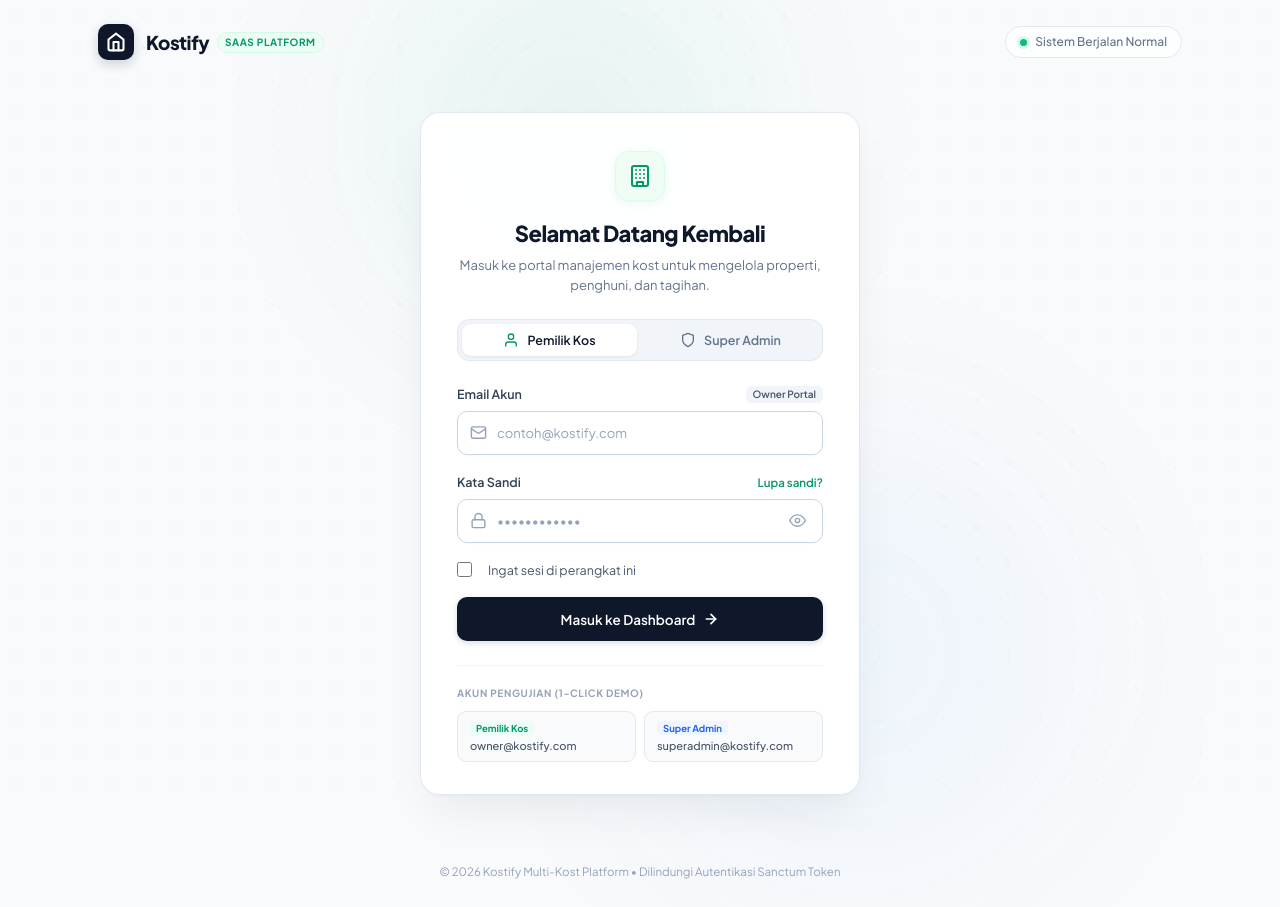
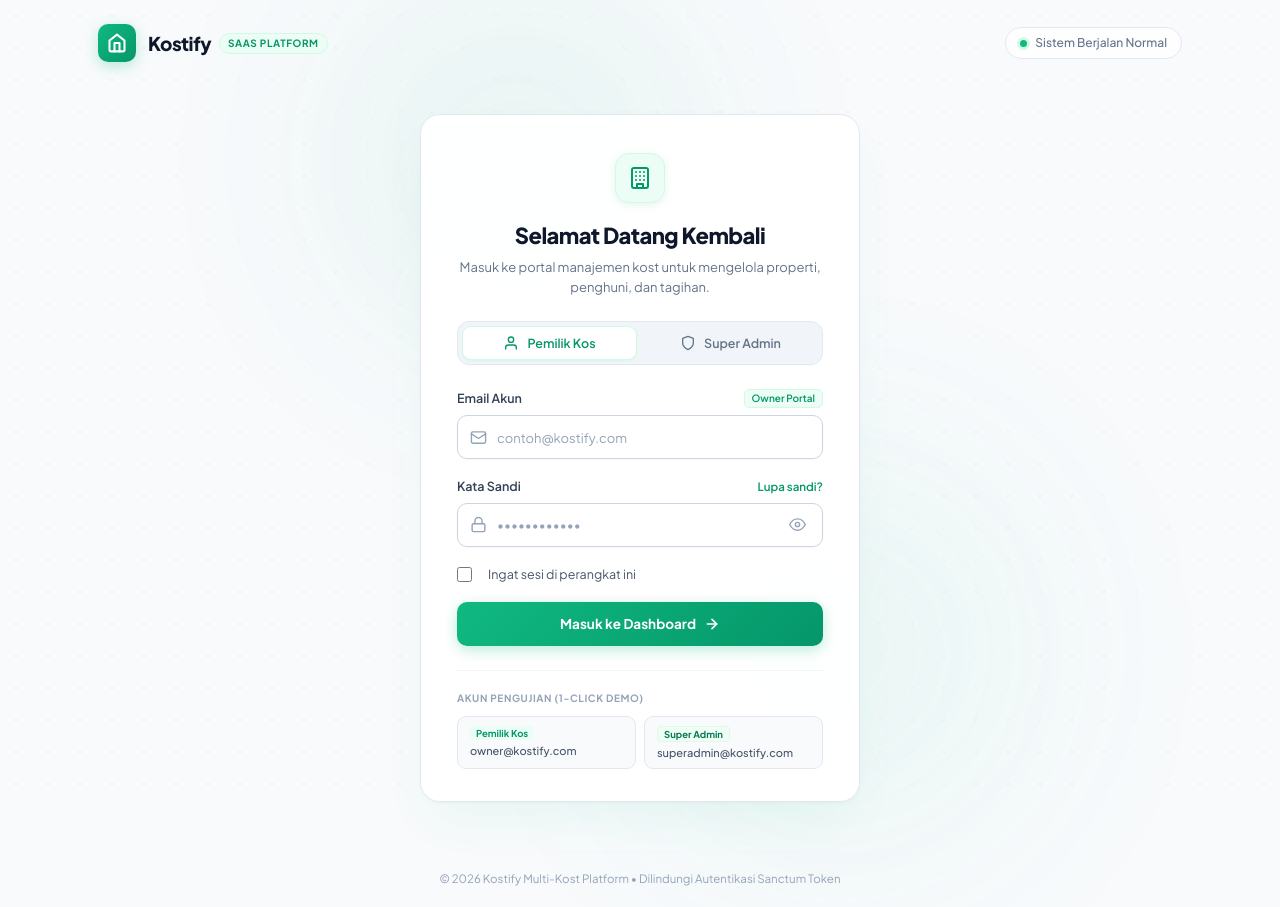
Before and after one commit to dxtnd/kostify, a React (Vite) app in the folder kostify-frontend/: page / in a window 1280 px wide. Built offline with nearby package versions, Linux system fonts and the light colour scheme.

Commit message:
style: harmonize palette to pure soft green, remove clashing dark blocks

```diff
--- a/kostify-frontend/src/components/owner/OwnerLayout.css
+++ b/kostify-frontend/src/components/owner/OwnerLayout.css
@@ -1,5 +1,5 @@
 /* =========================================================
-   KOSTIFY OWNER LAYOUT — CLEAN SAAS AESTHETIC
+   KOSTIFY OWNER LAYOUT — CLEAN SOFT GREEN SAAS
 ========================================================= */
 
 .owner-layout {
@@ -42,15 +42,15 @@
 }
 
 .owner-logo-mark {
-  width: 34px;
-  height: 34px;
+  width: 36px;
+  height: 36px;
   display: flex;
   align-items: center;
   justify-content: center;
   border-radius: 9px;
-  background: #0f172a;
+  background: linear-gradient(135deg, #10b981 0%, #059669 100%);
   color: #ffffff;
-  box-shadow: 0 2px 6px rgba(15, 23, 42, 0.15);
+  box-shadow: 0 3px 10px rgba(16, 185, 129, 0.25);
 }
 
 .owner-logo-text strong {
@@ -90,12 +90,11 @@
   align-items: center;
   justify-content: center;
   border-radius: 8px;
-  background: #ffffff;
-  color: #0f172a;
+  background: #ecfdf5;
+  color: #059669;
   font-size: 13px;
   font-weight: 700;
-  border: 1px solid #e2e8f0;
-  box-shadow: 0 1px 2px rgba(16, 24, 40, 0.04);
+  border: 1px solid #d1fae5;
 }
 
 .owner-meta {
@@ -147,7 +146,7 @@
 .property-tag {
   font-size: 9.5px;
   font-weight: 700;
-  color: #94a3b8;
+  color: #059669;
   letter-spacing: 0.06em;
 }
 
@@ -158,17 +157,19 @@
   border: 1px solid #e2e8f0;
   border-radius: 7px;
   padding: 0 8px;
+  transition: all 0.15s ease;
 }
 
 .property-select-wrapper:focus-within {
-  border-color: #0f172a;
+  border-color: #10b981;
   background: #ffffff;
+  box-shadow: 0 0 0 2px rgba(16, 185, 129, 0.12);
 }
 
 .property-icon {
   display: flex;
   align-items: center;
-  color: #64748b;
+  color: #059669;
   margin-right: 6px;
 }
 
@@ -191,10 +192,10 @@
   gap: 4px;
   margin-top: 5px;
   font-size: 10.5px;
-  color: #94a3b8;
+  color: #64748b;
 }
 
-/* NAVIGATION */
+/* NAVIGATION (SOFT GREEN ACTIVE) */
 .nav-group-label {
   padding: 0 8px;
   margin: 12px 0 6px;
@@ -215,7 +216,7 @@
   gap: 10px;
   padding: 8px 10px;
   margin-bottom: 2px;
-  border: none;
+  border: 1px solid transparent;
   border-radius: 8px;
   background: transparent;
   color: #475569;
@@ -229,14 +230,15 @@
 
 .nav-item-btn:hover {
   background: #f1f5f9;
-  color: #0f172a;
+  color: #059669;
 }
 
 .nav-item-btn.active {
-  background: #0f172a;
-  color: #ffffff;
+  background: #ecfdf5;
+  color: #047857;
+  border-color: #bbf7d0;
   font-weight: 600;
-  box-shadow: 0 1px 3px rgba(15, 23, 42, 0.15);
+  box-shadow: 0 1px 2px rgba(16, 185, 129, 0.06);
 }
 
 .nav-item-icon {
@@ -260,8 +262,8 @@
   padding: 8px 10px;
   margin-bottom: 8px;
   border-radius: 8px;
-  background: #f8fafc;
-  border: 1px solid #f1f5f9;
+  background: #f0fdf4;
+  border: 1px solid #dcfce7;
 }
 
 .system-live-dot {
@@ -275,13 +277,13 @@
   display: block;
   font-size: 11px;
   font-weight: 600;
-  color: #334155;
+  color: #047857;
 }
 
 .system-pill small {
   display: block;
   font-size: 9.5px;
-  color: #94a3b8;
+  color: #059669;
 }
 
 .logout-btn {
@@ -379,8 +381,9 @@
     align-items: center;
     justify-content: center;
     border-radius: 50%;
-    background: #0f172a;
-    color: #ffffff;
+    background: #ecfdf5;
+    color: #059669;
+    border: 1px solid #bbf7d0;
     font-size: 11px;
     font-weight: 700;
   }
--- a/kostify-frontend/src/pages/Login.css
+++ b/kostify-frontend/src/pages/Login.css
@@ -1,5 +1,5 @@
 /* =========================================================
-   KOSTIFY LOGIN — ULTRA-CLEAN MODERN SAAS (STRIPE AESTHETIC)
+   KOSTIFY LOGIN — ULTRA-CLEAN SOFT GREEN SAAS
 ========================================================= */
 
 .login-page {
@@ -14,7 +14,7 @@
 }
 
 /* =========================================
-   BACKGROUND AMBIENT TEXTURE
+   BACKGROUND AMBIENT TEXTURE (SOFT GREEN)
 ========================================= */
 .ambient-glow {
   position: fixed;
@@ -22,23 +22,23 @@
   border-radius: 50%;
   filter: blur(100px);
   z-index: 0;
-  opacity: 0.5;
+  opacity: 0.55;
 }
 
 .ambient-glow-1 {
-  width: 500px;
-  height: 500px;
-  top: -120px;
-  left: 25%;
-  background: radial-gradient(circle, rgba(16, 185, 129, 0.22) 0%, rgba(5, 150, 105, 0.08) 50%, transparent 70%);
+  width: 520px;
+  height: 520px;
+  top: -100px;
+  left: 20%;
+  background: radial-gradient(circle, rgba(16, 185, 129, 0.2) 0%, rgba(5, 150, 105, 0.06) 50%, transparent 70%);
 }
 
 .ambient-glow-2 {
-  width: 600px;
-  height: 600px;
-  right: 10%;
-  bottom: -150px;
-  background: radial-gradient(circle, rgba(14, 165, 233, 0.15) 0%, rgba(99, 102, 241, 0.05) 50%, transparent 70%);
+  width: 580px;
+  height: 580px;
+  right: 12%;
+  bottom: -140px;
+  background: radial-gradient(circle, rgba(52, 211, 153, 0.18) 0%, rgba(16, 185, 129, 0.05) 50%, transparent 70%);
 }
 
 .ambient-grid {
@@ -47,7 +47,7 @@
   pointer-events: none;
   background-image: radial-gradient(#cbd5e1 1px, transparent 1px);
   background-size: 32px 32px;
-  opacity: 0.4;
+  opacity: 0.35;
   z-index: 0;
 }
 
@@ -73,15 +73,15 @@
 }
 
 .brand-logo-badge {
-  width: 36px;
-  height: 36px;
+  width: 38px;
+  height: 38px;
   display: flex;
   align-items: center;
   justify-content: center;
   border-radius: 10px;
-  background: #0f172a;
+  background: linear-gradient(135deg, #10b981 0%, #059669 100%);
   color: #ffffff;
-  box-shadow: 0 4px 12px rgba(15, 23, 42, 0.18);
+  box-shadow: 0 4px 14px rgba(16, 185, 129, 0.28);
 }
 
 .brand-text {
@@ -102,7 +102,7 @@
   font-weight: 700;
   text-transform: uppercase;
   letter-spacing: 0.06em;
-  padding: 2px 7px;
+  padding: 2px 8px;
   border-radius: 999px;
   background: #ecfdf5;
   color: #059669;
@@ -116,7 +116,7 @@
   font-size: 12px;
   font-weight: 500;
   color: #64748b;
-  background: rgba(255, 255, 255, 0.7);
+  background: rgba(255, 255, 255, 0.8);
   backdrop-filter: blur(8px);
   padding: 6px 14px;
   border-radius: 999px;
@@ -153,7 +153,7 @@
   border: 1px solid #e2e8f0;
   box-shadow:
     0 1px 3px rgba(15, 23, 42, 0.04),
-    0 24px 50px -12px rgba(15, 23, 42, 0.08);
+    0 24px 50px -12px rgba(16, 185, 129, 0.08);
   backdrop-filter: blur(16px);
 }
 
@@ -171,10 +171,10 @@
   align-items: center;
   justify-content: center;
   border-radius: 14px;
-  background: #f0fdf4;
+  background: #ecfdf5;
   color: #059669;
-  border: 1px solid #dcfce7;
-  box-shadow: 0 2px 8px rgba(16, 185, 129, 0.1);
+  border: 1px solid #d1fae5;
+  box-shadow: 0 2px 8px rgba(16, 185, 129, 0.12);
 }
 
 .card-header h1 {
@@ -192,7 +192,7 @@
 }
 
 /* =========================================
-   SEGMENTED ROLE SWITCHER
+   SEGMENTED ROLE SWITCHER (SOFT GREEN ACTIVE)
 ========================================= */
 .role-switcher {
   display: grid;
@@ -211,7 +211,7 @@
   justify-content: center;
   gap: 8px;
   padding: 8px 12px;
-  border: none;
+  border: 1px solid transparent;
   background: transparent;
   border-radius: 9px;
   color: #64748b;
@@ -222,13 +222,14 @@
 }
 
 .role-tab-btn:hover {
-  color: #0f172a;
+  color: #059669;
 }
 
 .role-tab-btn.active {
   background: #ffffff;
-  color: #0f172a;
-  box-shadow: 0 1px 3px rgba(15, 23, 42, 0.08);
+  color: #059669;
+  border-color: #d1fae5;
+  box-shadow: 0 1px 3px rgba(16, 185, 129, 0.08);
 }
 
 .role-tab-btn.active svg {
@@ -267,8 +268,9 @@
   font-weight: 600;
   padding: 1px 7px;
   border-radius: 5px;
-  background: #f1f5f9;
-  color: #475569;
+  background: #ecfdf5;
+  color: #059669;
+  border: 1px solid #d1fae5;
 }
 
 .forgot-link {
@@ -301,7 +303,7 @@
 
 .input-field-wrapper:focus-within {
   border-color: #10b981;
-  box-shadow: 0 0 0 3px rgba(16, 185, 129, 0.14);
+  box-shadow: 0 0 0 3px rgba(16, 185, 129, 0.16);
 }
 
 .field-icon {
@@ -345,8 +347,8 @@
 }
 
 .toggle-pw-btn:hover {
-  color: #334155;
-  background: #f1f5f9;
+  color: #059669;
+  background: #ecfdf5;
 }
 
 /* =========================================
@@ -399,7 +401,7 @@
 }
 
 /* =========================================
-   PRIMARY BUTTON
+   PRIMARY BUTTON (SOFT EMERALD GRADIENT)
 ========================================= */
 .primary-login-btn {
   width: 100%;
@@ -410,18 +412,18 @@
   gap: 8px;
   border: none;
   border-radius: 10px;
-  background: #0f172a;
+  background: linear-gradient(135deg, #10b981 0%, #059669 100%);
   color: #ffffff;
   font-size: 13.5px;
-  font-weight: 600;
+  font-weight: 700;
   cursor: pointer;
-  box-shadow: 0 2px 6px rgba(15, 23, 42, 0.15);
+  box-shadow: 0 4px 14px rgba(16, 185, 129, 0.28);
   transition: all 0.15s ease;
 }
 
 .primary-login-btn:hover:not(:disabled) {
-  background: #059669;
-  box-shadow: 0 4px 14px rgba(5, 150, 105, 0.28);
+  background: linear-gradient(135deg, #059669 0%, #047857 100%);
+  box-shadow: 0 6px 18px rgba(16, 185, 129, 0.35);
   transform: translateY(-1px);
 }
 
@@ -477,8 +479,8 @@
 
 .demo-card-btn:hover {
   background: #ffffff;
-  border-color: #059669;
-  box-shadow: 0 2px 8px rgba(15, 23, 42, 0.05);
+  border-color: #10b981;
+  box-shadow: 0 2px 8px rgba(16, 185, 129, 0.1);
   transform: translateY(-1px);
 }
 
@@ -496,8 +498,9 @@
 }
 
 .admin-badge {
-  background: #eff6ff;
-  color: #2563eb;
+  background: #f0fdf4;
+  color: #047857;
+  border: 1px solid #dcfce7;
 }
 
 .demo-email {
```
Also changed, not shown: kostify-frontend/src/pages/owner/OwnerDashboard.css (+43 -38 lines).
